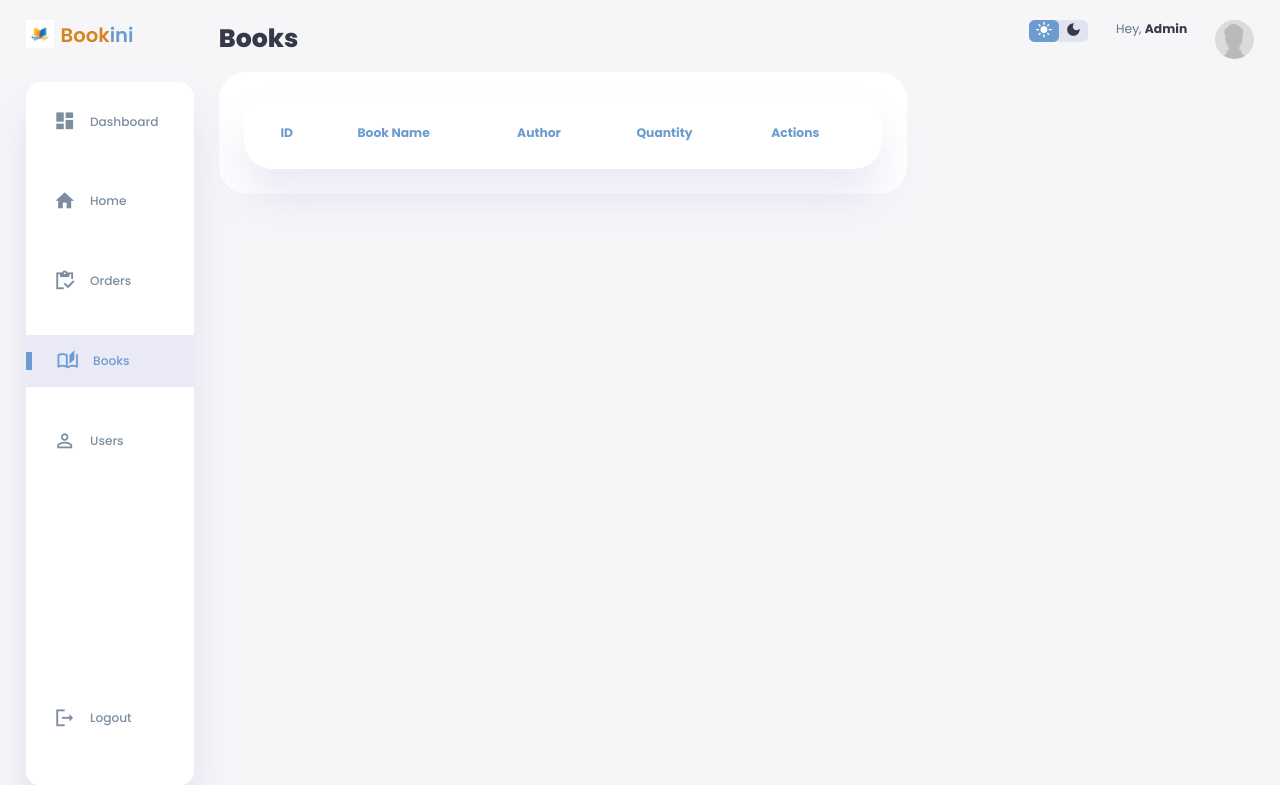
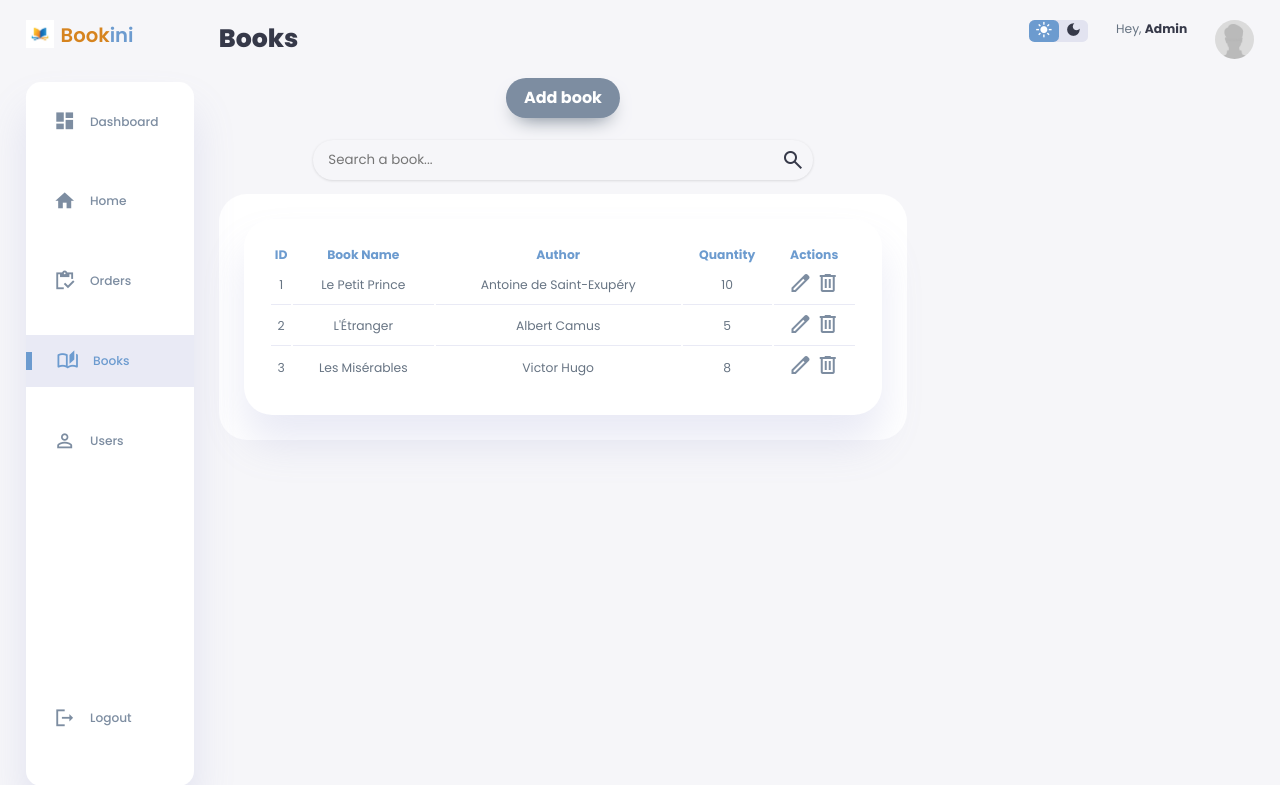
Before and after one commit to douaabousnina/bookstore-web-project, a PHP site: page /books/books.php in a window 1280 px wide. Shown: the top 785 px of the page. Run offline with PHP 8.4, Linux system fonts and the light colour scheme; lists and menus that the app fills with data are empty.

Commit message:
search bar + delete button

```diff
--- a/AdminDashboard/books/books.php
+++ b/AdminDashboard/books/books.php
@@ -70,6 +70,13 @@
 
         <main>
             <h1>Books</h1>
+            <button class="add-btn">Add book</button>
+            <div class="input-group">
+                <input type="search" placeholder="Search a book...">
+                <span class="material-symbols-outlined">
+                    search
+                </span>
+            </div>
             <div class="books-table">
                 <table>
                     <thead>
@@ -113,12 +120,12 @@
                     </div>
 
             </div>
-            <!-- End of Nav -->
         </div>
     </div>
 
     <script src='Books.js' ></script>
     <script src="../index.js"></script>
+    <script src="../search.js"></script>
 </body>
 
 </html>
--- a/AdminDashboard/index.js
+++ b/AdminDashboard/index.js
@@ -18,15 +18,6 @@ darkMode.addEventListener('click', () => {
     document.body.classList.toggle('dark-mode-variables');
     darkMode.querySelector('span:nth-child(1)').classList.toggle('active');
     darkMode.querySelector('span:nth-child(2)').classList.toggle('active');
-})
-
-
-editBtn.addEventListener('click', () => {
-    alert("mmm");
-})
-
-deleteBtn.addEventListener('click', ()=>{
-
 })
 
 
@@ -56,14 +47,14 @@ if (typeof Books !== 'undefined' && Books.length > 0) {
             <td>${book.author}</td>
             <td>${book.quantity}</td>
             <td>
-                <button>
-                    <span class="material-symbols-outlined edit-btn">
+                <button class "edit-btn">
+                    <span class="material-symbols-outlined">
                         edit
                     </span>
                 </button>
 
-                <button>
-                    <span class="material-symbols-outlined delete-btn">
+                <button class="delete-btn" onClick='deleteButtonHandler(this)' >
+                    <span class="material-symbols-outlined">
                         delete
                     </span>
                 </button>
@@ -84,14 +75,14 @@ if (typeof Clients !== 'undefined' && Clients.length > 0) {
             <td>${user.email}</td>
             <td>${user.role}</td>
             <td>
-                <button>
-                    <span class="material-symbols-outlined edit-btn">
+                <button class "edit-btn">
+                    <span class="material-symbols-outlined">
                         edit
                     </span>
                 </button>
 
-                <button>
-                    <span class="material-symbols-outlined delete-btn">
+                <button class="delete-btn" onClick='deleteButtonHandler(this)' >
+                    <span class="material-symbols-outlined">
                         delete
                     </span>
                 </button>
@@ -101,3 +92,10 @@ if (typeof Clients !== 'undefined' && Clients.length > 0) {
         document.querySelector('.users-table table tbody').appendChild(tr);
     });
 }
+
+
+
+const deleteButtonHandler = (btn) => {
+    let row = btn.parentNode.parentNode;
+    row.parentNode.removeChild(row);
+}
--- /dev/null
+++ b/AdminDashboard/search.js
@@ -0,0 +1,20 @@
+
+const search = document.querySelector('.input-group input'),
+    table_rows = document.querySelectorAll('tbody tr'),
+    table_headings = document.querySelectorAll('thead th');
+
+search.addEventListener('input', searchTable);
+
+function searchTable() {
+    table_rows.forEach((row, i) => {
+        let table_data = row.textContent.toLowerCase(),
+            search_data = search.value.toLowerCase();
+
+        row.classList.toggle('hide', table_data.indexOf(search_data) < 0);
+        row.style.setProperty('--delay', i / 25 + 's');
+    })
+
+    document.querySelectorAll('tbody tr:not(.hide)').forEach((visible_row, i) => {
+        visible_row.style.backgroundColor = 'transparent';
+    });
+}
--- a/AdminDashboard/styles/style.css
+++ b/AdminDashboard/styles/style.css
@@ -725,3 +725,122 @@ main .recent-orders, .books-table, .users-table, a{
     }
 
 }
+
+button {
+    color: var(--color-info-dark);
+    background-color: var(--color-white);
+}
+
+.delete-btn , .edit-btn {
+    cursor: pointer;
+}
+
+.add-btn {
+    background: var(--color-info-dark);
+    color: var(--color-white);
+    border-radius: 999px;
+    box-shadow: var(--color-dark-variant) 0 10px 20px -10px;
+    box-sizing: border-box;
+    cursor: pointer;
+    font-family: 'Poppins', sans-serif;
+    font-size: 16px;
+    font-weight: 700;
+    line-height: 24px;
+    opacity: 1;
+    outline: 0 solid transparent;
+    padding: 8px 18px;
+    user-select: none;
+    -webkit-user-select: none;
+    touch-action: manipulation;
+    width: fit-content;
+    word-break: break-word;
+    border: 0;
+    margin-top: 20px;
+    margin-bottom: 10px;
+    position: relative;
+    left: 50%;
+    transform: translateX(-50%);
+}
+
+
+
+
+.add-btn:hover {
+  box-shadow: rgba(45, 35, 66, 0.4) 0 4px 8px, rgba(45, 35, 66, 0.3) 0 7px 13px -3px;
+}
+
+.add-btn:focus {
+    box-shadow: var(--color-background) 0 0 0 1.5px inset, rgba(45, 35, 66, 0.4) 0 2px 4px, rgba(45, 35, 66, 0.3) 0 7px 13px -3px;
+}
+
+
+
+.input-group {
+    width: 500px;
+    height: 40px;
+    background-color: var(--color-background);
+    padding: 0 .8rem;
+    border-radius: 2rem;
+    box-shadow: 0 .05rem .2rem #0002;
+    display: flex;
+    justify-content: center;
+    align-items: center;
+    margin-top: 12px;
+    margin-bottom: 10px;
+    transition: .2s;
+    position: relative;
+    left: 50%;
+    transform: translateX(-50%);
+}
+
+.input-group:hover {
+    width: 550px;
+    background-color: var(--color-background);
+    box-shadow: 0 .1rem .4rem #0002;
+}
+
+.input-group span {
+    width: 1.2rem;
+    height: 1.2rem;
+    margin-bottom: 7px;
+    margin-right: 4px;
+}
+
+.input-group input {
+    width: 100%;
+    font-family: 'Poppins', sans-serif;
+
+    padding: 0 .5rem 0 .3rem;
+    background-color: transparent;
+    border:none;
+    outline: none;
+}
+
+
+
+tbody tr {
+    --delay: .1s;
+    transition: .5s ease-in-out var(--delay), background-color 0s;
+}
+
+tbody tr.hide {
+    opacity: 0;
+    padding: 0;
+    height: 0;
+    transform: translateX(160%);
+}
+
+tbody tr:hover {
+    background-color: #fff6 !important;
+}
+
+tbody tr td {
+    transition: .2s ease-in-out;
+}
+
+tbody tr.hide td {
+    padding: 0;
+    height: 0;
+    font: 0 / 0 sans-serif;
+    transition: .2s ease-in-out .5s;
+}
```
Also changed, not shown: AdminDashboard/clients/clients.php (+8 -0 lines), AdminDashboard/orders/orders.php (+7 -0 lines).
